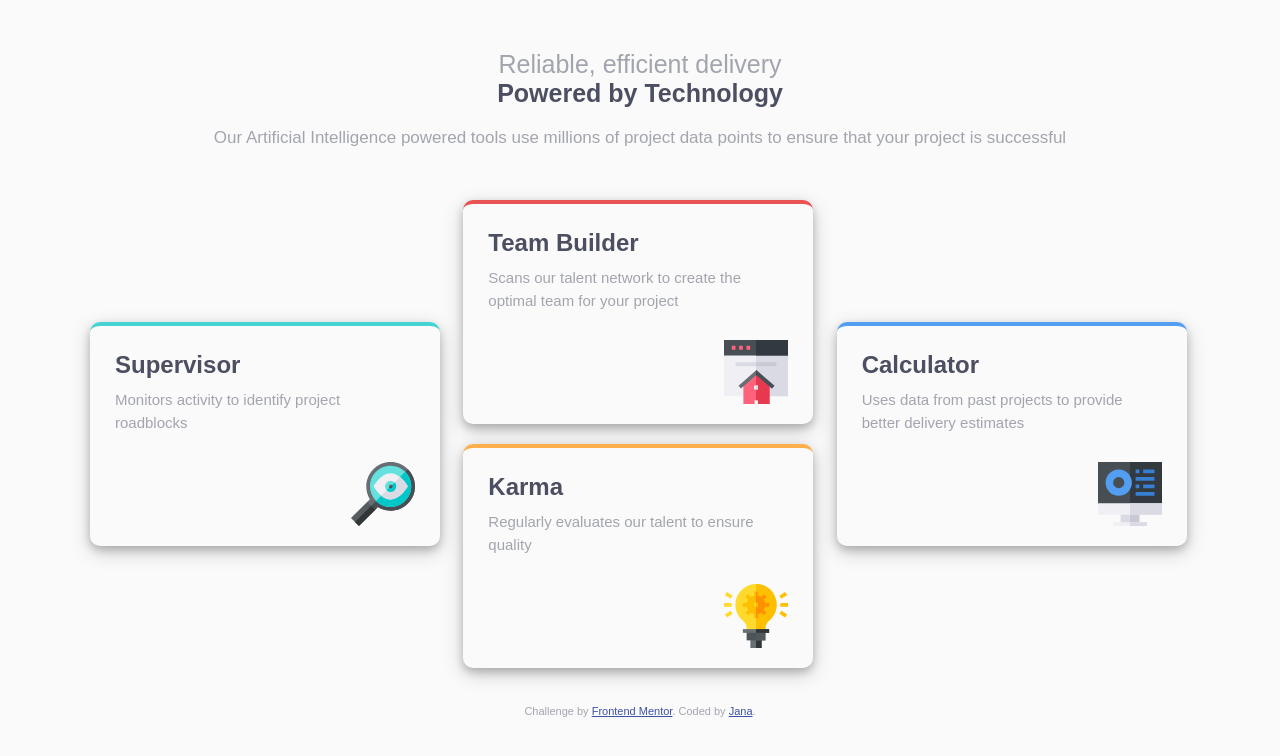
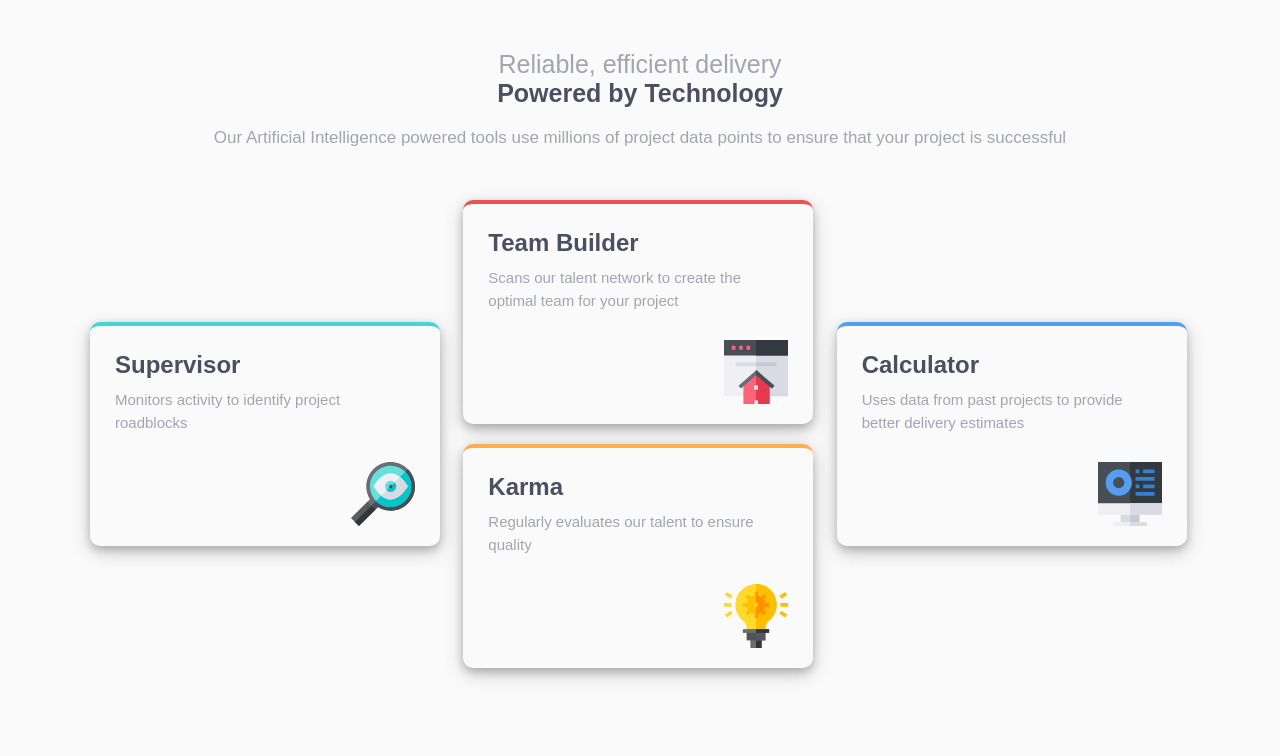
Before and after one commit to JaBoe97/four_card_feature_section, a website built with Vite: page index.html in a window 1280 px wide. Built offline with nearby package versions, Linux system fonts and the light colour scheme.

Commit message:
attribution deleted

```diff
--- a/index.html
+++ b/index.html
@@ -211,14 +211,5 @@
         </svg>
       </div>
     </div>
-
-    <footer>
-      <p class="attribution">
-        Challenge by
-        <a href="https://www.frontendmentor.io?ref=challenge" target="_blank"
-          >Frontend Mentor</a
-        >. Coded by <a href="#">Jana</a>.
-      </p>
-    </footer>
   </body>
 </html>
--- a/stylesheet.css
+++ b/stylesheet.css
@@ -74,15 +74,6 @@ svg {
   border-top: 4px solid var(--blue);
 }
 
-/* attribution */
-.attribution {
-  font-size: 11px;
-  text-align: center;
-}
-.attribution a {
-  color: hsl(228, 45%, 44%);
-}
-
 @media (min-width: 750px) {
   .grid-container {
     min-width: 700px;
```
Also changed, not shown: README.md.
